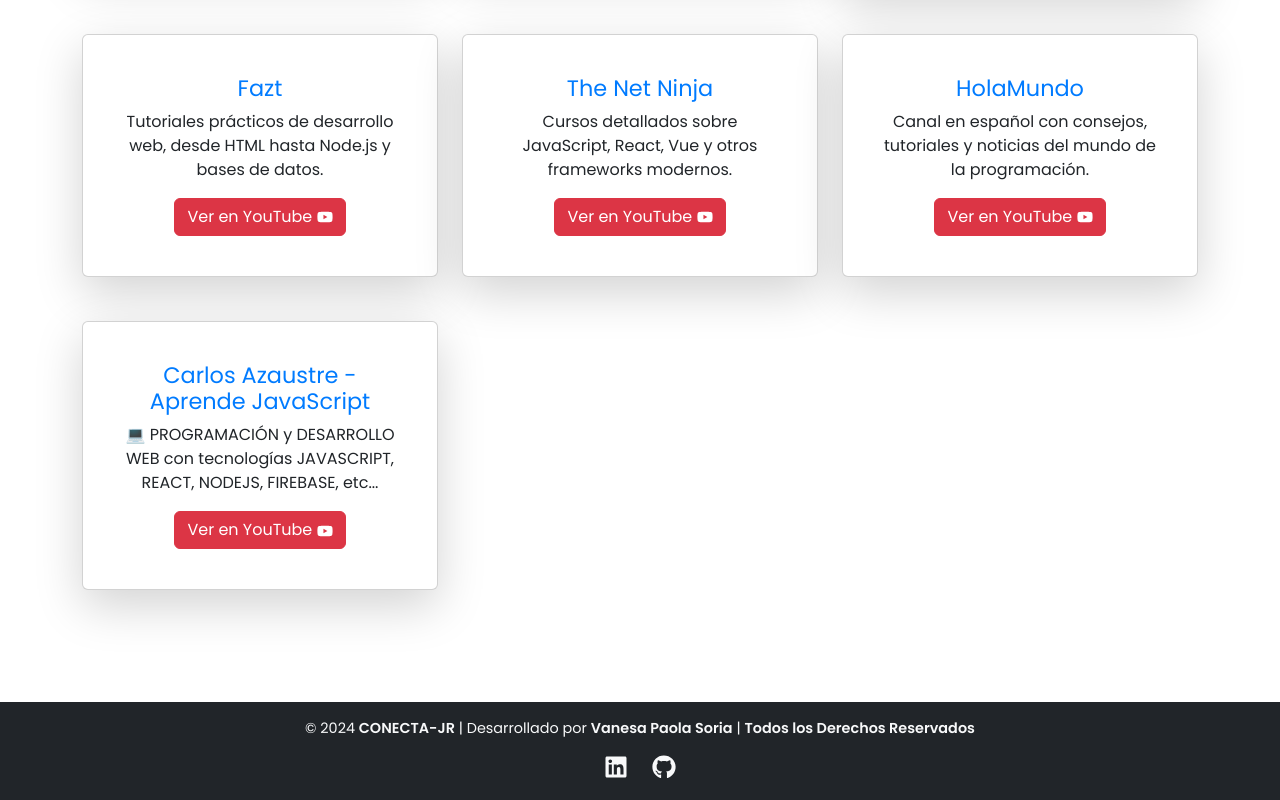
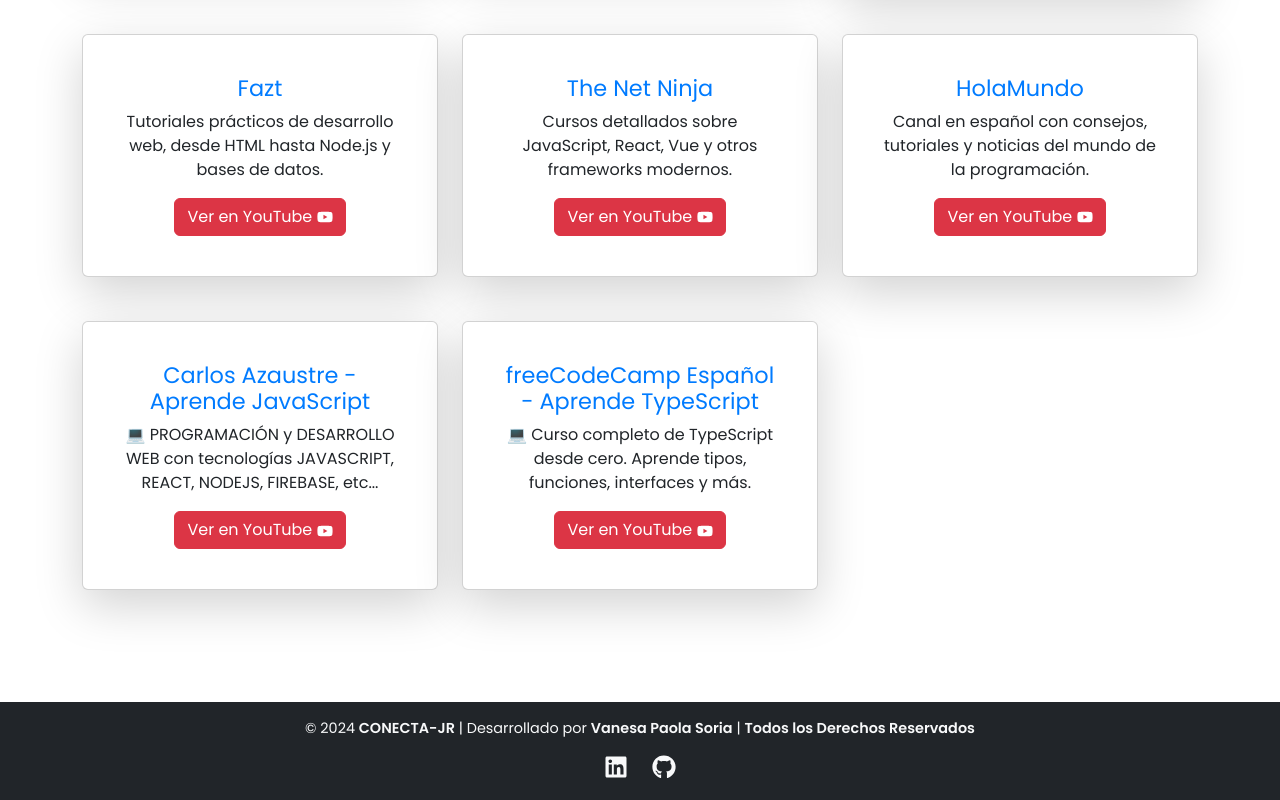
Before and after one commit to vanehit/Conecta-Jr, a React (Vite) app: page /consejos in a window 1280 px wide. Shown: the part 3579-4379 px from the top of the page. Built offline with nearby package versions, Linux system fonts and the light colour scheme; no server answers.

Commit message:
cambios en el proyecto

```diff
--- a/src/Pages/Consejos.jsx
+++ b/src/Pages/Consejos.jsx
@@ -369,6 +369,24 @@
               </Card.Body>
             </Card>
           </Col>
+          <Col md={4} className="mb-4">
+            <Card className="shadow-lg">
+              <Card.Body>
+                <Card.Title>freeCodeCamp Español - Aprende TypeScript</Card.Title>
+                <Card.Text>
+                  💻 Curso completo de TypeScript desde cero. Aprende tipos, funciones, interfaces y más.
+                </Card.Text>
+                <Button
+                  variant="danger"
+                  href="https://www.youtube.com/watch?v=T7uaEZ3ZoZE&ab_channel=freeCodeCampEspa%C3%B1ol"
+                  target="_blank"
+                >
+                  Ver en YouTube <FaYoutube />
+                </Button>
+              </Card.Body>
+            </Card>
+          </Col>
+
         </Row>
       </Container>
 
--- a/src/Pages/Contacto.jsx
+++ b/src/Pages/Contacto.jsx
@@ -20,25 +20,34 @@
   setError(null);
 
   try {
-      const response = await fetch("http://localhost:5000/api/mensajes", {
+    // Obtener token guardado al loguearse
+    const token = localStorage.getItem("token");
+
+    const response = await fetch("https://conectajr-backend.onrender.com/api/mensajes", {
       method: "POST",
-        headers: { "Content-Type": "application/json" },
+      headers: {
+        "Content-Type": "application/json",
+        "Authorization": token ? `Bearer ${token}` : "" // <--- token aquí
+      },
       body: JSON.stringify(formData),
     });
 
     if (!response.ok) {
-        throw new Error("Error en la respuesta del servidor");
+      const data = await response.json();
+      throw new Error(data.error || "Error en la respuesta del servidor");
     }
 
     const data = await response.json();
-      setExito(data.mensaje || "¡Gracias por tu mensaje! Si tenés más ideas, no dudes en volver a escribir.");
+    setExito(data.mensaje || "¡Gracias por tu mensaje!");
     setFormData({ nombre: "", email: "", mensaje: "" });
   } catch (err) {
-      setError("Ocurrió un error al enviar tu mensaje. Intentá de nuevo más tarde.");
+    setError(err.message || "Ocurrió un error al enviar tu mensaje.");
   } finally {
     setEnviando(false);
   }
 };
+
+
 
   return (
     <>
--- a/src/Pages/Login/Login.jsx
+++ b/src/Pages/Login/Login.jsx
@@ -20,7 +20,7 @@
   setError(null);
 
   try {
-      const res = await fetch("http://localhost:5000/api/users/login", {
+    const res = await fetch("https://conectajr-backend.onrender.com/api/users/login", {
       method: "POST",
       headers: { "Content-Type": "application/json" },
       body: JSON.stringify(formData),
@@ -29,7 +29,9 @@
     if (!res.ok) throw new Error("Credenciales inválidas");
 
     const data = await res.json();
+    // Guardamos userId y token
     localStorage.setItem("userId", data.userId);
+    localStorage.setItem("token", data.token);
 
     navigate("/");
   } catch (err) {
@@ -38,6 +40,7 @@
     setEnviando(false);
   }
 };
+
 
   return (
     <>
--- a/src/Pages/Signup/Signup.jsx
+++ b/src/Pages/Signup/Signup.jsx
@@ -27,20 +27,26 @@
     }
 
     try {
-      const res = await fetch("http://localhost:5000/api/users/signup", {
+      const res = await fetch("https://conectajr-backend.onrender.com/api/users/signup", {
         method: "POST",
         headers: { "Content-Type": "application/json" },
         body: JSON.stringify(formData),
       });
 
       const data = await res.json();
-      if (!res.ok) throw new Error(data.message || "Error en el registro");
+      if (!res.ok) throw new Error(data.error || "Error en el registro");
+
+      // Guardar token automáticamente si tu backend lo devuelve
+      if (data.token) {
+        localStorage.setItem("token", data.token);
+        localStorage.setItem("userId", data.userId);
+      }
 
       setExito(data.message || "Registro exitoso. Ahora podés iniciar sesión.");
       setFormData({ nombre: "", email: "", password: "" });
     } catch (err) {
       setError(err.message || "No se pudo registrar el usuario.");
-    } finally {
+    }finally {
       setEnviando(false);
     }
   };
--- a/src/components/CarouselBlog/BlogCarousel.jsx
+++ b/src/components/CarouselBlog/BlogCarousel.jsx
@@ -20,7 +20,7 @@
     },
     {
       title: "Proyectos",
-      text: "Aquí se compartirán pequeños proyectos utilizando tecnologías clave como React, Vite, Sass, Axios y Git y demás",
+      text: "Aquí se compartirán pequeños proyectos utilizando tecnologías clave como React, Vite, Sass, Axios, Git y demás",
       icon: "fas fa-project-diagram",
       link: "/proyectos",
     },
```
Lines whose indentation alone changed are shown as unchanged.
